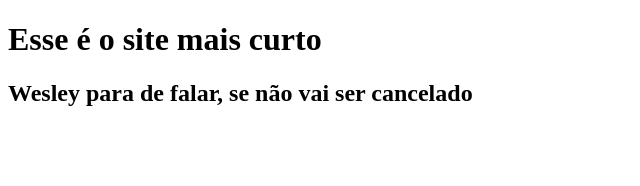
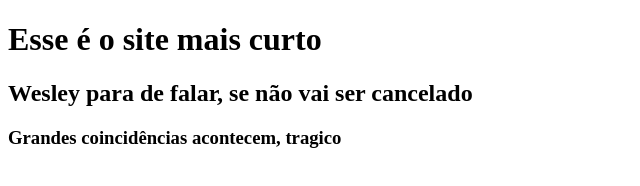
Before and after one commit to Moraes-33/Aula-git, a plain HTML site: page index.html in a window 1280 px wide. Shown: the whole page, without its empty margins (0-640 px from the left). Drawn offline with Linux system fonts and the light colour scheme.

Commit message:
Commit 3 14-04

```diff
--- a/index.html
+++ b/index.html
@@ -8,5 +8,6 @@
 <body>
     <h1>Esse é o site mais curto</h1>
     <h2>Wesley para de falar, se não vai ser cancelado</h2>
+    <h3>Grandes coincidências acontecem, tragico <h3>
 </body>
 </html>
```
